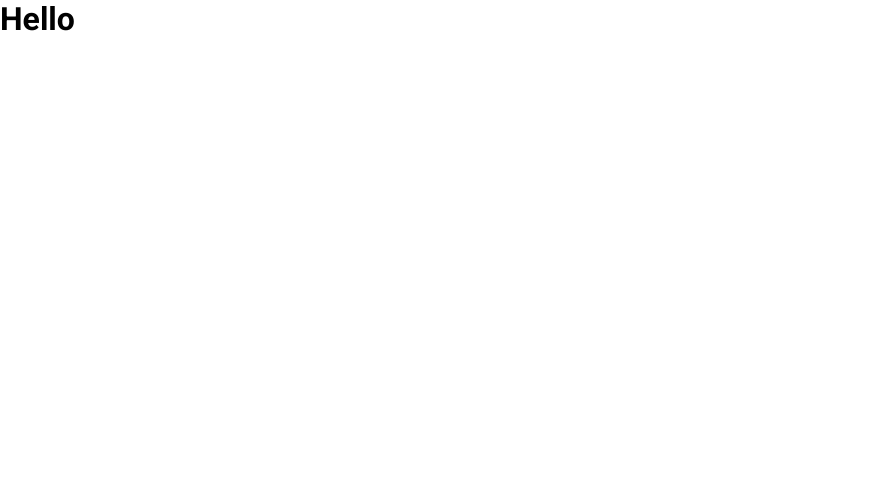
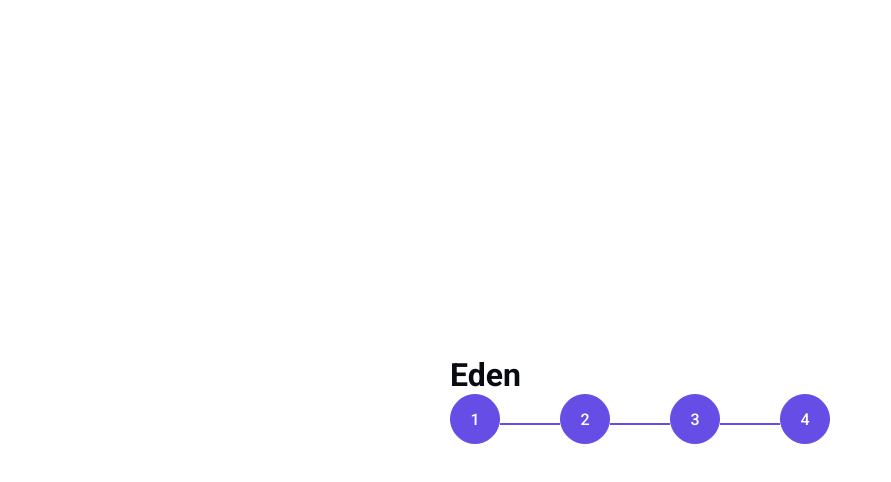
Before and after one commit to MayorErnest/cutshort-eden, a React (Create React App) app: page / in a window 1280 px wide. Shown: the top 482 px of the page, without its empty margins (0-891 px from the left). Built offline with nearby package versions, Linux system fonts and the light colour scheme.

Commit message:
complete stepper

```diff
--- a/src/App.js
+++ b/src/App.js
@@ -1,7 +1,9 @@
+import { AppContainer } from "./components";
+
 function App() {
   return (
     <div className="App">
-      <h1>Hello</h1>
+      <AppContainer />
     </div>
   );
 }
--- /dev/null
+++ b/src/components/appContainer/components/index.js
@@ -0,0 +1 @@
+export * from "./stepper";
--- /dev/null
+++ b/src/components/appContainer/components/stepper/index.js
@@ -0,0 +1,24 @@
+import React from "react";
+
+import styles from "./styles.module.css";
+
+const Stepper = ({ stepperState }) => {
+  return (
+    <div className={styles.container}>
+      <div className={stepperState[0] ? styles.active : ""}>
+        <span>1</span>
+      </div>
+      <div className={stepperState[1] ? styles.active : ""}>
+        <span>2</span>
+      </div>
+      <div className={stepperState[2] ? styles.active : ""}>
+        <span>3</span>
+      </div>
+      <div className={stepperState[3] ? styles.active : ""}>
+        <span>4</span>
+      </div>
+    </div>
+  );
+};
+
+export { Stepper };
--- /dev/null
+++ b/src/components/appContainer/components/stepper/styles.module.css
@@ -0,0 +1,55 @@
+.container > div {
+  display: inline-block;
+}
+
+.container > div::after,
+.container > div::before {
+  content: "";
+  display: inline-flex;
+  background: var(--app-ash);
+}
+
+.container > div > span {
+  display: inline-flex;
+  align-items: center;
+  justify-content: center;
+  color: var(--app-gray);
+  font-weight: 500;
+  border: 1px solid var(--app-ash);
+  border-radius: 50%;
+  width: 50px;
+  height: 50px;
+}
+
+.container > div:nth-of-type(1)::after {
+  width: 30px;
+  height: 2px;
+}
+
+.container > div:nth-of-type(2)::after,
+.container > div:nth-of-type(2)::before {
+  width: 30px;
+  height: 2px;
+}
+
+.container > div:nth-of-type(3)::after,
+.container > div:nth-of-type(3)::before {
+  width: 30px;
+  height: 2px;
+}
+
+.container > div:nth-of-type(4)::before {
+  width: 30px;
+  height: 2px;
+}
+
+.active span {
+  background: var(--app-blue);
+  border-color: var(--app-blue) !important;
+  color: var(--app-white) !important;
+}
+
+.active::after,
+.active::before {
+  background: var(--app-blue) !important;
+}
--- /dev/null
+++ b/src/components/appContainer/index.js
@@ -0,0 +1,16 @@
+import React, { useState } from "react";
+import { Stepper } from "./components";
+
+import styles from "./styles.module.css";
+
+const AppContainer = () => {
+  const [stepperState, setStepperState] = useState([1, 1, 1, 1]);
+  return (
+    <div className={styles.container}>
+      <h1>Eden</h1>
+      <Stepper stepperState={stepperState} />
+    </div>
+  );
+};
+
+export { AppContainer };
--- /dev/null
+++ b/src/components/appContainer/styles.module.css
@@ -0,0 +1,8 @@
+.container {
+  max-width: 1280px;
+}
+
+.container h1 {
+  color: var(--app-black);
+  font-weight: 600;
+}
--- a/src/components/index.js
+++ b/src/components/index.js
@@ -0,0 +1 @@
+export * from "./appContainer";
--- a/src/index.css
+++ b/src/index.css
@@ -5,6 +5,7 @@
   --app-black: #080b11;
   --app-blue: #664de5;
   --app-ash: #a8afbd;
+  --app-gray: #5a6477;
 }
 
 * {
@@ -13,3 +14,15 @@
   box-sizing: border-box;
   font-family: "Roboto", sans-serif;
 }
+
+body {
+  display: flex;
+  align-items: center;
+  justify-content: center;
+  background: var(--app-white);
+  height: 100vh;
+}
+
+.container {
+  max-width: 1280px;
+}
```
